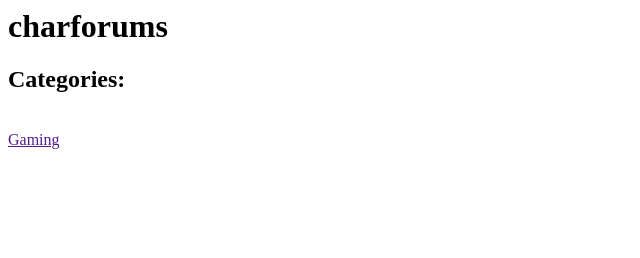
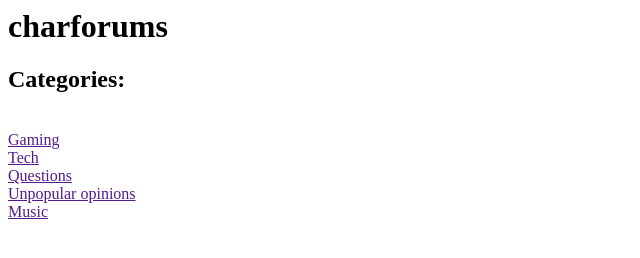
Before and after one commit to CcDragz/charforums, a plain HTML site: page index.html in a window 1280 px wide. Shown: the whole page, without its empty margins (0-640 px from the left). Drawn offline with Linux system fonts and the light colour scheme.

Commit message:
index.html

```diff
--- a/index.html
+++ b/index.html
@@ -2,5 +2,9 @@
 <h1>charforums</h1>
 
 <h2>Categories:</h2><br>
-<a href="">Gaming</a>
+<a href="">Gaming</a><br>
+<a href="">Tech</a><br>
+<a href="">Questions</a><br>
+<a href="">Unpopular opinions</a><br>
+<a href="">Music</a><br>
 </body>
```
